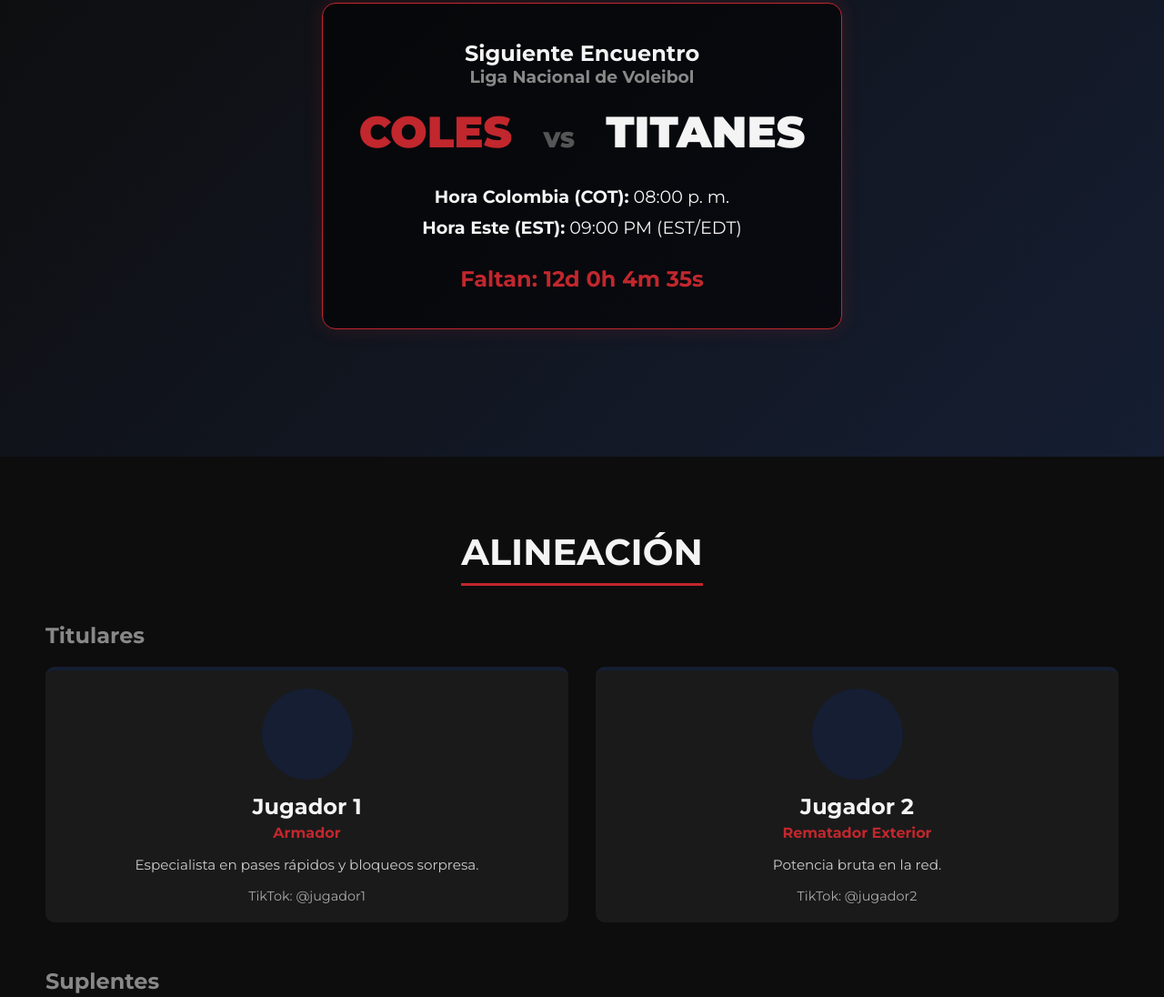
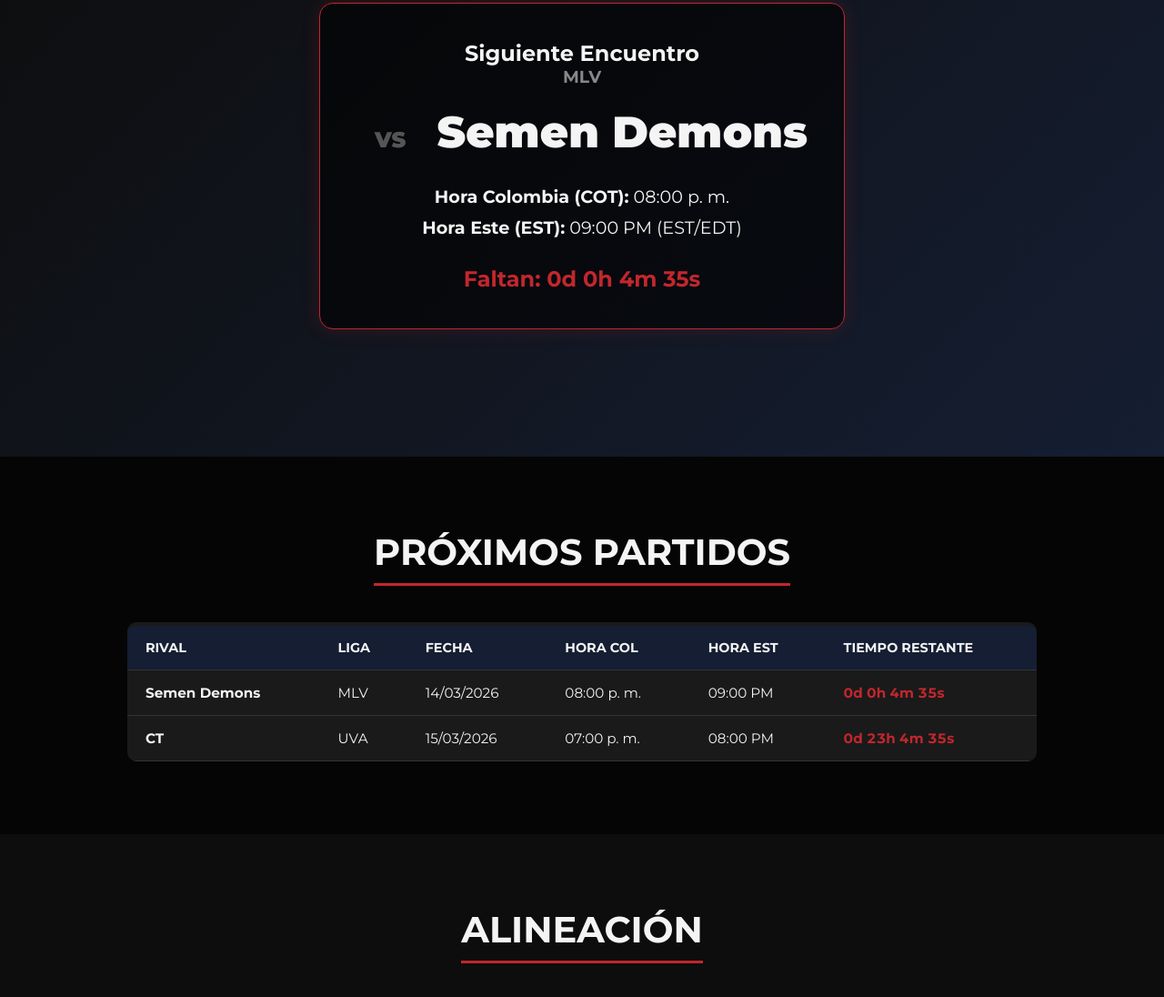
Before and after one commit to Jorelinson/Coles, a website: page index.html in a window 1280 px wide. Shown: the part 230-1326 px from the top of the page at 91% size. Drawn offline with Linux system fonts and the light colour scheme.

Commit message:
agregados jugadores y diseño y tabla partidos

```diff
--- a/index.html
+++ b/index.html
@@ -25,11 +25,11 @@
 <header id="proximo-partido" class="hero">
     <div class="match-info fade-in">
         <h2>Siguiente Encuentro</h2>
-        <h3 class="league">Liga Nacional de Voleibol</h3>
+        <h3 class="league">MLV</h3>
         <div class="teams">
-            <span class="team us">COLES</span>
+            <span class="team us"></span>
             <span class="vs">VS</span>
-            <span class="team rival">TITANES</span>
+            <span class="team rival">Semen Demons</span>
         </div>
 
         <div class="time-details">
@@ -43,6 +43,26 @@
     </div>
 </header>
 
+<section id="calendario" class="section bg-dark">
+    <h2 class="section-title">Próximos Partidos</h2>
+    <div class="table-container">
+        <table class="matches-table">
+            <thead>
+            <tr>
+                <th>Rival</th>
+                <th>Liga</th>
+                <th>Fecha</th>
+                <th>Hora COL</th>
+                <th>Hora EST</th>
+                <th>Tiempo Restante</th>
+            </tr>
+            </thead>
+            <tbody id="matches-body">
+            </tbody>
+        </table>
+    </div>
+</section>
+
 <section id="alineacion" class="section">
     <h2 class="section-title">Alineación</h2>
 
@@ -50,18 +70,28 @@
     <div class="roster-grid">
         <div class="player-card">
             <div class="player-img placeholder"></div>
-            <h4>Jugador 1</h4>
-            <p class="position">Armador</p>
-            <p class="desc">Especialista en pases rápidos y bloqueos sorpresa.</p>
-            <a href="#" class="social-link">TikTok: @jugador1</a>
+            <h4>David (Panqueso)</h4>
+            <p class="position">Colocador</p>
+            <p class="desc">Cali - Colombia.</p>
+            <a href="#" class="social-link">TikTok: N/A</a>
         </div>
+
         <div class="player-card">
             <div class="player-img placeholder"></div>
-            <h4>Jugador 2</h4>
-            <p class="position">Rematador Exterior</p>
-            <p class="desc">Potencia bruta en la red.</p>
-            <a href="#" class="social-link">TikTok: @jugador2</a>
+            <h4>Jonna</h4>
+            <p class="position">Oppo, Sanju</p>
+            <p class="desc">Chile</p>
+            <a href="#" class="social-link">TikTok: N/A</a>
         </div>
+    </div>
+
+    <div class="player-card">
+        <div class="player-img placeholder"></div>
+        <h4>lloel</h4>
+        <p class="position">Ds, tsk</p>
+        <p class="desc">Barranquilla - Colombia</p>
+        <a href="#" class="social-link">TikTok: @lloeeel</a>
+    </div>
     </div>
 
     <h3 class="position-title">Suplentes</h3>
--- a/script.js
+++ b/script.js
@@ -1,38 +1,101 @@
-// Configura aquí la fecha del próximo partido (Formato: Año-Mes-DíaTHora:Minutos:Segundos-05:00 para Colombia)
-// Ejemplo: 25 de Marzo de 2026 a las 8:00 PM hora local
-const matchDate = new Date("2026-03-25T20:00:00-05:00");
+// 1. BASE DE DATOS DE PARTIDOS (Agrega o quita partidos aquí)
+// Formato de fecha: "YYYY-MM-DDTHH:MM:SS-05:00" (El -05:00 es clave para la zona horaria de Colombia)
+const partidos = [
+    { rival: "Semen Demons", liga: "MLV", fecha: "2026-03-13T20:00:00-05:00" },
+    { rival: "CT", liga: "UVA", fecha: "2026-03-14T19:00:00-05:00" },
 
-function updateCountdown() {
+];
+
+// 2. FUNCIÓN PARA DIBUJAR LA TABLA
+function renderTable() {
+    const tbody = document.getElementById('matches-body');
+    if (!tbody) return;
+    tbody.innerHTML = ''; // Limpiar la tabla
+
+    partidos.forEach((partido, index) => {
+        const matchDate = new Date(partido.fecha);
+
+        // Formatear Fecha (Día/Mes/Año)
+        const dateStr = matchDate.toLocaleDateString('es-CO', { day: '2-digit', month: '2-digit', year: 'numeric' });
+
+        // Formatear Horas usando las zonas horarias oficiales
+        const timeCol = matchDate.toLocaleTimeString('es-CO', { timeZone: 'America/Bogota', hour: '2-digit', minute: '2-digit', hour12: true });
+        const timeEst = matchDate.toLocaleTimeString('en-US', { timeZone: 'America/New_York', hour: '2-digit', minute: '2-digit', hour12: true });
+
+        // Crear la fila
+        const tr = document.createElement('tr');
+        tr.innerHTML = `
+            <td><strong>${partido.rival}</strong></td>
+            <td>${partido.liga}</td>
+            <td>${dateStr}</td>
+            <td>${timeCol}</td>
+            <td>${timeEst}</td>
+            <td class="countdown-cell" id="countdown-${index}">Calculando...</td>
+        `;
+        tbody.appendChild(tr);
+    });
+}
+
+// 3. FUNCIÓN PARA ACTUALIZAR TODOS LOS CRONÓMETROS
+function updateCountdowns() {
     const now = new Date();
+
+    partidos.forEach((partido, index) => {
+        const matchDate = new Date(partido.fecha);
         const difference = matchDate - now;
-
-    const timerElement = document.getElementById("timer");
+        const cell = document.getElementById(`countdown-${index}`);
 
         if (difference <= 0) {
-        timerElement.innerHTML = "¡EL PARTIDO HA COMENZADO!";
-        return;
+            if (cell) {
+                cell.innerHTML = "Finalizado / En juego";
+                cell.style.color = "#888"; // Poner gris si ya pasó
             }
-
+        } else {
             const days = Math.floor(difference / (1000 * 60 * 60 * 24));
             const hours = Math.floor((difference % (1000 * 60 * 60 * 24)) / (1000 * 60 * 60));
             const minutes = Math.floor((difference % (1000 * 60 * 60)) / (1000 * 60));
             const seconds = Math.floor((difference % (1000 * 60)) / 1000);
 
-    timerElement.innerHTML = `${days}d ${hours}h ${minutes}m ${seconds}s`;
+            if (cell) {
+                cell.innerHTML = `${days}d ${hours}h ${minutes}m ${seconds}s`;
+            }
+        }
+    });
+
+    // 4. ACTUALIZAR EL CRONÓMETRO PRINCIPAL (El de arriba de la página)
+    if (partidos.length > 0) {
+        const firstMatchDate = new Date(partidos[0].fecha);
+        const diffMain = firstMatchDate - now;
+        const mainTimer = document.getElementById("timer");
+
+        if (mainTimer) {
+            if (diffMain <= 0) {
+                mainTimer.innerHTML = "¡EL PARTIDO HA COMENZADO!";
+            } else {
+                const d = Math.floor(diffMain / (1000 * 60 * 60 * 24));
+                const h = Math.floor((diffMain % (1000 * 60 * 60 * 24)) / (1000 * 60 * 60));
+                const m = Math.floor((diffMain % (1000 * 60 * 60)) / (1000 * 60));
+                const s = Math.floor((diffMain % (1000 * 60)) / 1000);
+                mainTimer.innerHTML = `${d}d ${h}h ${m}m ${s}s`;
+            }
         }
 
-// Configurar horas en la pantalla inicial según la fecha del partido
-function setDisplayTimes() {
-    // Hora de Colombia (UTC-5)
-    const optionsCol = { timeZone: 'America/Bogota', hour: '2-digit', minute: '2-digit', hour12: true };
-    document.getElementById("hora-col").innerText = matchDate.toLocaleTimeString('es-CO', optionsCol);
+        // Actualizar datos de texto en el Hero (Opcional pero recomendado para que todo sea automático)
+        const heroCol = document.getElementById("hora-col");
+        const heroEst = document.getElementById("hora-est");
+        const heroRival = document.querySelector(".team.rival");
+        const heroLiga = document.querySelector(".league");
 
-    // Hora EST (UTC-5 / EDT UTC-4)
-    const optionsEst = { timeZone: 'America/New_York', hour: '2-digit', minute: '2-digit', hour12: true };
-    document.getElementById("hora-est").innerText = matchDate.toLocaleTimeString('en-US', optionsEst) + " (EST/EDT)";
+        if(heroCol && heroEst && heroRival && heroLiga) {
+            heroCol.innerText = firstMatchDate.toLocaleTimeString('es-CO', { timeZone: 'America/Bogota', hour: '2-digit', minute: '2-digit', hour12: true });
+            heroEst.innerText = firstMatchDate.toLocaleTimeString('en-US', { timeZone: 'America/New_York', hour: '2-digit', minute: '2-digit', hour12: true }) + " (EST/EDT)";
+            heroRival.innerText = partidos[0].rival;
+            heroLiga.innerText = partidos[0].liga;
+        }
+    }
 }
 
-// Iniciar scripts
-setDisplayTimes();
-setInterval(updateCountdown, 1000);
-updateCountdown();
+// Arrancar las funciones al cargar la página
+renderTable();
+setInterval(updateCountdowns, 1000);
+updateCountdowns();
--- a/style.css
+++ b/style.css
@@ -226,3 +226,47 @@ footer {
     50% { transform: scale(1.05); }
     100% { transform: scale(1); }
 }
+
+/* Tabla de Partidos */
+.table-container {
+    overflow-x: auto; /* Permite deslizar a los lados en celulares */
+    margin: 0 auto;
+    max-width: 1000px;
+}
+
+.matches-table {
+    width: 100%;
+    border-collapse: collapse;
+    background-color: var(--card-bg);
+    border-radius: 10px;
+    overflow: hidden;
+    text-align: left;
+    border-top: 4px solid var(--primary-red);
+}
+
+.matches-table th, .matches-table td {
+    padding: 15px 20px;
+    border-bottom: 1px solid #333;
+}
+
+.matches-table th {
+    background-color: var(--dark-blue);
+    color: var(--text-light);
+    font-weight: 700;
+    text-transform: uppercase;
+    font-size: 0.9rem;
+}
+
+.matches-table tr:hover {
+    background-color: #222;
+}
+
+.matches-table td {
+    font-size: 0.95rem;
+}
+
+.matches-table td.countdown-cell {
+    color: var(--primary-red);
+    font-weight: bold;
+    font-variant-numeric: tabular-nums; /* Mantiene los números alineados */
+}
```
Lines whose indentation alone changed are shown as unchanged.
